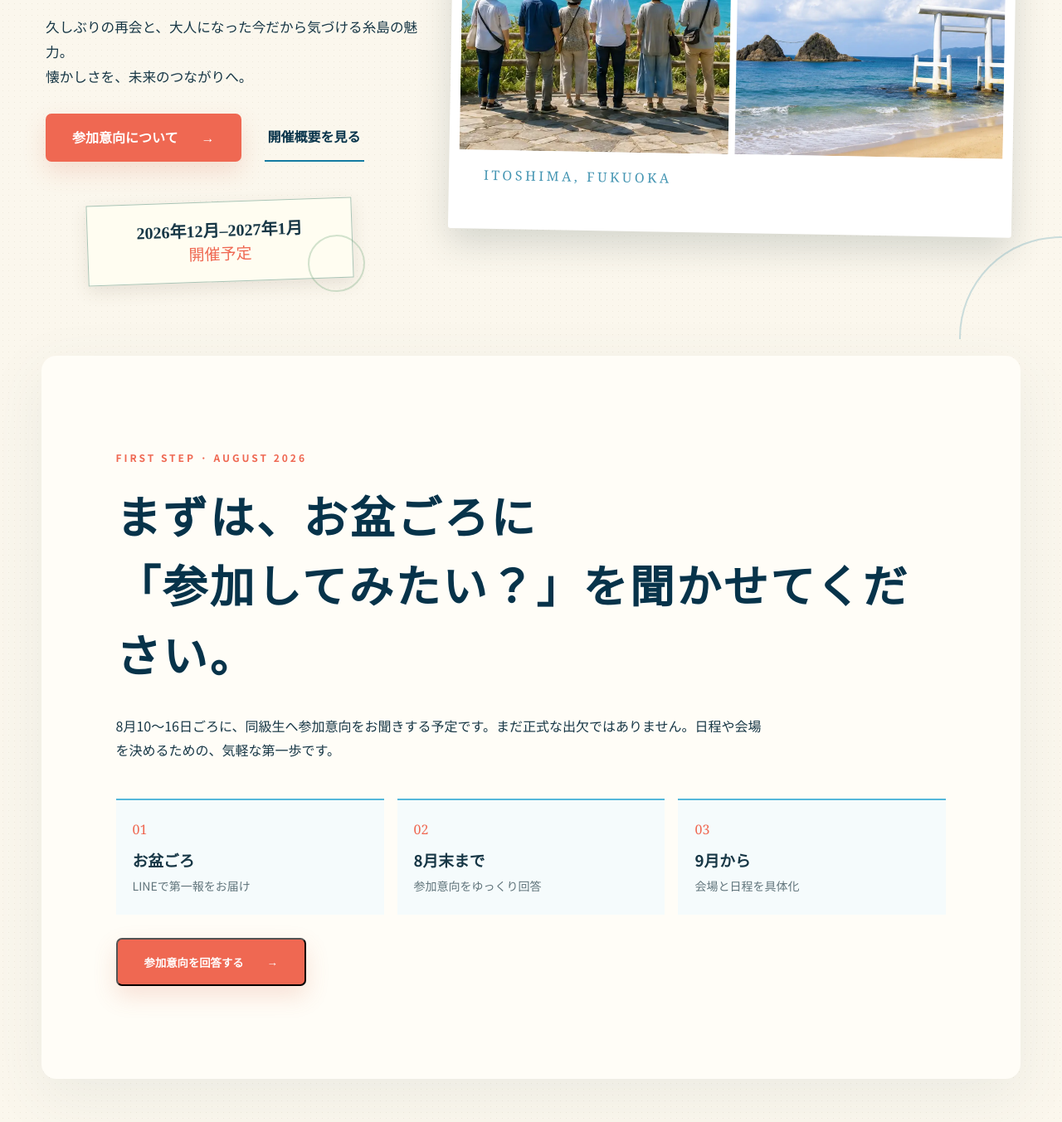
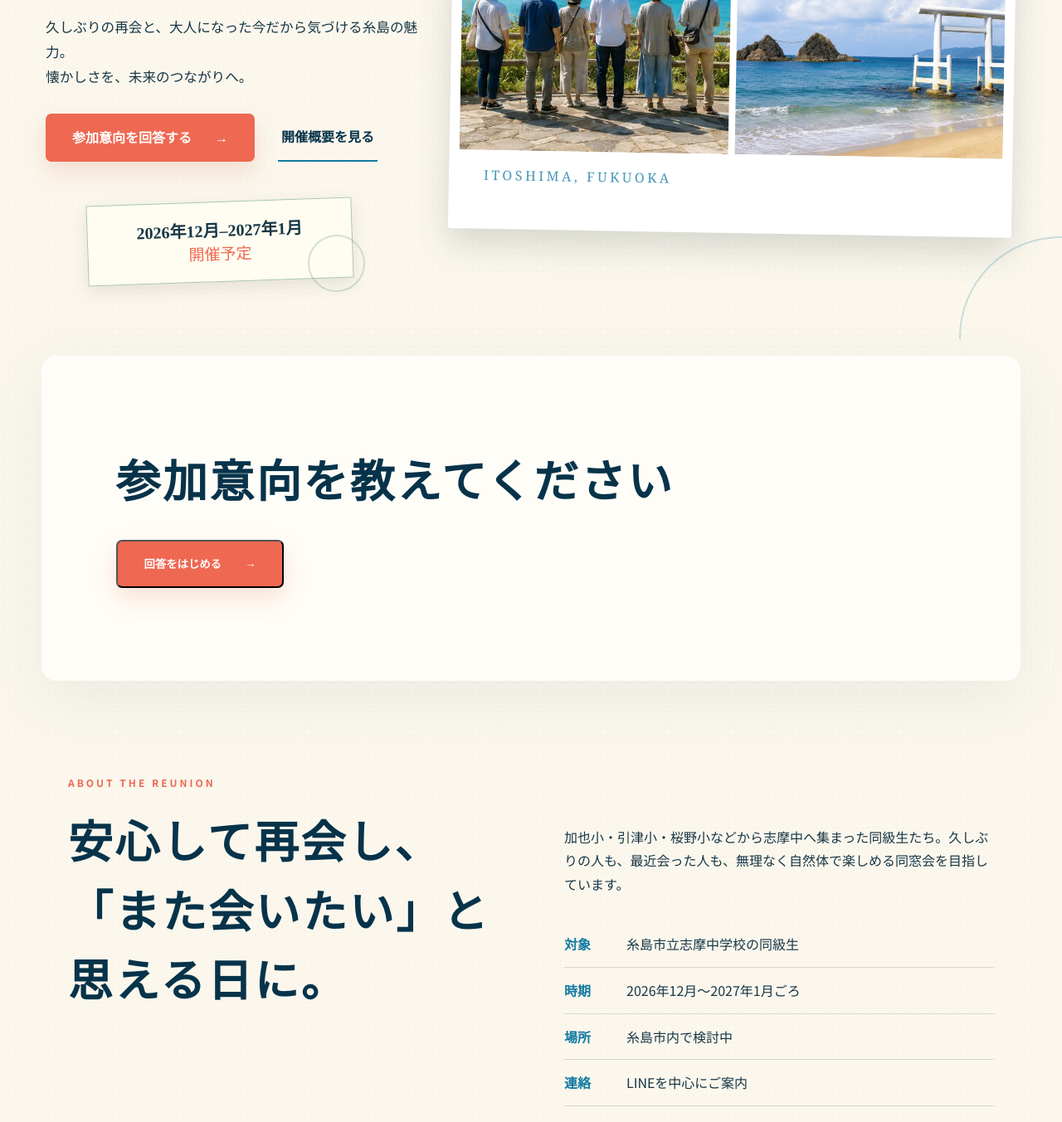
Before and after one commit to agile-drummer/shima-reunion-demo, a plain HTML site: page index.html in a window 1280 px wide. Shown: the part 601-1954 px from the top of the page at 83% size. Drawn offline with Linux system fonts and the light colour scheme; a web font is replaced by a local one.

Commit message:
参加意向の導線をシンプルにする

```diff
--- a/index.html
+++ b/index.html
@@ -30,7 +30,7 @@
         <h1>懐かしい仲間と、<br>変わりゆく糸島に<br>会いに行こう。</h1>
         <p class="lead">久しぶりの再会と、大人になった今だから気づける糸島の魅力。<br>懐かしさを、未来のつながりへ。</p>
         <div class="actions">
-          <a class="button primary" href="#interest">参加意向について</a>
+          <a class="button primary" href="#interest">参加意向を回答する</a>
           <a class="button text-link" href="#about">開催概要を見る</a>
         </div>
         <div class="date-card" aria-label="開催予定時期">
@@ -51,20 +51,10 @@
     </section>
 
     <section id="interest" class="notice section-shell">
-      <p class="section-kicker">FIRST STEP · AUGUST 2026</p>
-      <h2>まずは、お盆ごろに<br>「参加してみたい？」を聞かせてください。</h2>
-      <p>8月10〜16日ごろに、同級生へ参加意向をお聞きする予定です。まだ正式な出欠ではありません。日程や会場を決めるための、気軽な第一歩です。</p>
-      <div class="notice-grid">
-        <div><span>01</span><h3>お盆ごろ</h3><p>LINEで第一報をお届け</p></div>
-        <div><span>02</span><h3>8月末まで</h3><p>参加意向をゆっくり回答</p></div>
-        <div><span>03</span><h3>9月から</h3><p>会場と日程を具体化</p></div>
-      </div>
-      <button id="open-interest-search" class="button primary" type="button" aria-expanded="false" aria-controls="interest-prototype">参加意向を回答する</button>
+      <h2>参加意向を教えてください</h2>
+      <button id="open-interest-search" class="button primary" type="button" aria-expanded="false" aria-controls="interest-prototype">回答をはじめる</button>
       <div id="interest-prototype" class="interest-prototype" aria-labelledby="interest-form-title" hidden>
-        <div class="prototype-label">幹事レビュー用・ダミーデータ</div>
-        <h3 id="interest-form-title">あなたの情報を探して、参加意向を回答</h3>
-        <p class="prototype-intro">卒業時の情報を選び、氏名の一部を入力してください。候補はマスキングして最大3件だけ表示します。</p>
-        <ol class="form-steps" aria-label="回答手順"><li><span>1</span>本人を探す</li><li><span>2</span>候補を選ぶ</li><li><span>3</span>意向を回答</li></ol>
+        <h3 id="interest-form-title">本人を探す <small>（ダミー）</small></h3>
         <form id="person-search-form" class="interest-form">
           <div class="field-grid">
             <label>出身小学校<select id="school" required><option value="">選択してください</option><option selected>加也小</option><option>引津小</option><option>桜野小</option><option>不明</option></select></label>
@@ -82,7 +72,6 @@
           <button class="button primary form-submit" type="submit">この内容で回答する</button><button class="reset-link" type="button" id="back-to-search">選び直す</button>
         </form>
         <div id="completion" class="completion" hidden><span class="completion-mark">✓</span><h3>回答ありがとうございました</h3><p>これはダミーデータを使った体験版です。実際の名簿や回答は保存されません。</p><button class="reset-link" type="button" id="try-again">別のダミー名簿で試す</button></div>
-        <p class="prototype-note">この体験版の回答は、この端末のブラウザ内だけに一時保存されます。実運用では名簿をブラウザへ配信せず、サーバー側で照合します。</p>
       </div>
     </section>
 
```
